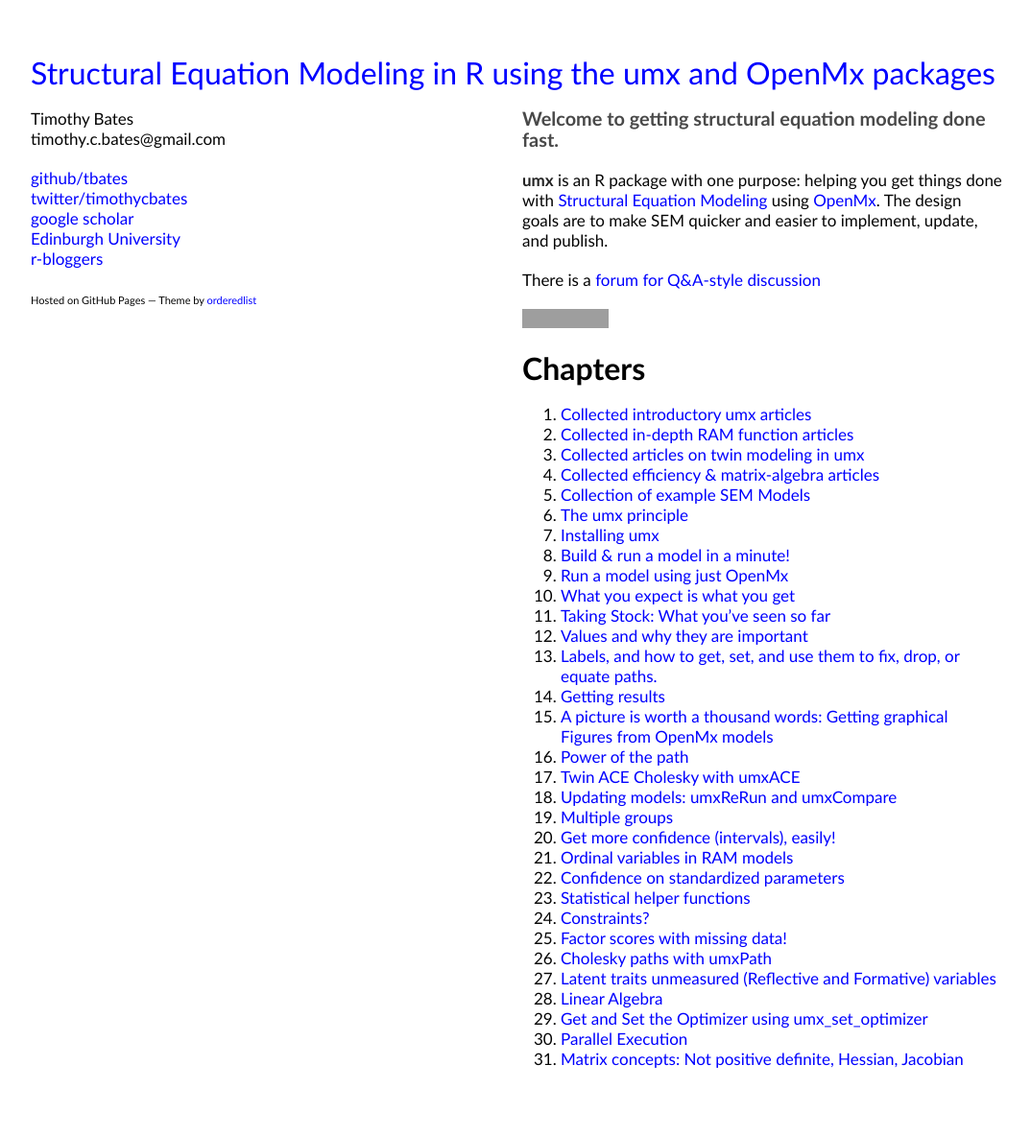
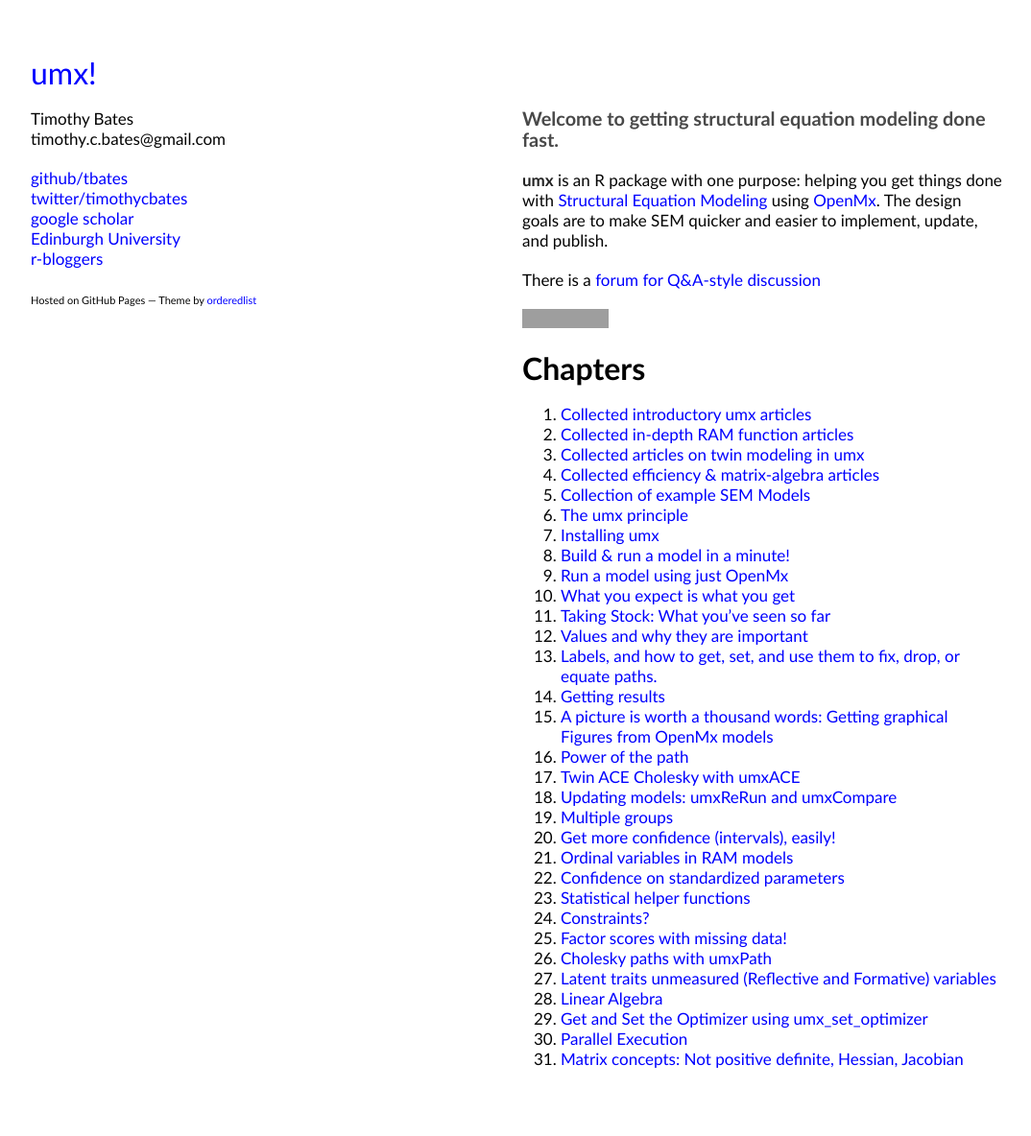
Before and after one commit to tbates/tbates.github.io, a Jekyll site: the page built from index.html, in a window 1280 px wide. Shown: the whole page at 96% size, without its empty margins (26-1100 px from the left). Built offline with Jekyll 4.4.1, drawn with Linux system fonts in a browser that asks for light colours; Markdown is read by kramdown in place of the engine named in the settings; grey boxes are pictures that could not be loaded.

Commit message:
remove red carpet (gives kramdown...)

```diff
--- a/_config.yml
+++ b/_config.yml
@@ -5,9 +5,9 @@
 url: http://tbates.github.io
 
 # Name of your blog (this will show up at the top of your page and in the RSS feed)
-name: Structural Equation Modeling in R using the umx and OpenMx packages
+name: umx!
 # Short description (goes below the title; it will also be used in the RSS feed)
-description: Help with structural equation modeling
+description: Tutorial help doing Structural Equation Modeling in R using the umx and OpenMx packages
 
 # Uncomment if you are planning to run the blog in a subdirectory
 # Note - if you enable this, use jekyll --baseurl '/' to view locally
@@ -15,6 +15,6 @@
 
 highlighter: pygments
 
-markdown: redcarpet
-redcarpet:
-  extensions: ["no_intra_emphasis", "fenced_code_blocks", "autolink", "tables", "with_toc_data", "footnotes"]
+# markdown: redcarpet
+# redcarpet:
+  # extensions: ["no_intra_emphasis", "fenced_code_blocks", "autolink", "tables", "with_toc_data", "footnotes"]
```
